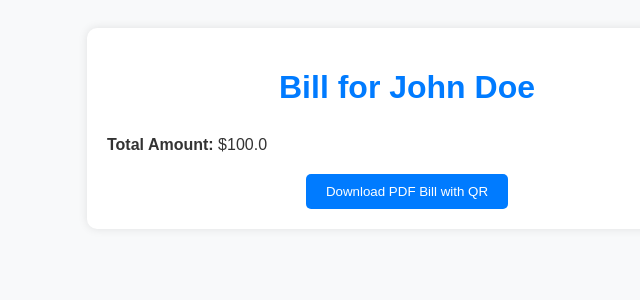
After one commit to Himika-Tasnim/Auction-House, a Django app: page /generate-bill/ in a window 1280 px wide. The commit adds this page. Shown: the top 300 px of the page, without its empty margins (233-873 px from the left). Run offline with Django 4.2, Linux system fonts and the light colour scheme; some libraries are stand-ins or nearby versions.

Commit message:
merged (Mainoor)

```diff
--- a/AuctionHouse/AuctionHouse/settings.py
+++ b/AuctionHouse/AuctionHouse/settings.py
@@ -138,8 +138,8 @@ EMAIL_BACKEND = 'django.core.mail.backends.smtp.EmailBackend'
 EMAIL_HOST = 'smtp.gmail.com'
 EMAIL_PORT = 587
 EMAIL_USE_TLS = True
-EMAIL_HOST_USER = ""
-EMAIL_HOST_PASSWORD = ""
+EMAIL_HOST_USER = "sadnan.ornob@gmail.com"
+EMAIL_HOST_PASSWORD = "rdcb khgq uaov fswn"
 UNIQUE_EMAIL = True
 ACCOUNT_EMAIL_REQUIRED = True
 ACCOUNT_EMAIL_VERIFICATION = 'mandatory'
--- a/AuctionHouse/templates/account/logout.html
+++ b/AuctionHouse/templates/account/logout.html
@@ -4,7 +4,7 @@
 {% block content %}
 <br><br><br><br><br><br>
 <div class="container d-flex justify-content-center align-items-center">
-    <div class="card p-4 border-primary rounded shadow" style="background-color: #001f3f; max-width: 400px;">
+    <div class="card p-4 border-primary rounded shadow text-white" style="background-color: #001f3f; max-width: 400px;">
         <p>{% trans 'Are you sure you want to sign out?' %}</p>
     {% url 'account_logout' as action_url %}
     {% element form method="post" action=action_url no_visible_fields=True %}
--- a/AuctionHouse/templates/base.html
+++ b/AuctionHouse/templates/base.html
@@ -109,6 +109,12 @@
               </li>
               <li class="nav-item">
                   <a class="nav-link" href="{% url 'website:create_auction' %}">Sell House</a>
+              </li>
+              <li class="nav-item">
+                <a class="nav-link" href="{% url 'website:refund' %}">Refund</a>
+              </li>
+              <li class="nav-item">
+                <a class="nav-link" href="{% url 'website:generate_bill' %}">Generate Bill</a>
               </li>
 
           {% else %}
--- a/AuctionHouse/userProfile/templates/userProfile/profile_view.html
+++ b/AuctionHouse/userProfile/templates/userProfile/profile_view.html
@@ -11,7 +11,7 @@
             Email: {{ profile.user.email }}<br>
             Phone: {{ profile.phone }}<br>
             Address: {{ profile.address }}</p>
-            <a href="{%url 'userProfile:otp_verification'%}" class="btn btn-primary "
+            <a href="{%url 'userProfile:profile_update'%}" class="btn btn-primary "
             style="
             background-color: white;
             color: #001f3f;
--- a/AuctionHouse/userProfile/views.py
+++ b/AuctionHouse/userProfile/views.py
@@ -7,6 +7,7 @@ from django.contrib.auth import logout
 import random
 from django.core.mail import send_mail
 from django.contrib import messages
+from django.conf import settings
 
 
 # Create your views here.
@@ -60,7 +61,7 @@ def profile_update(request):
         send_mail(
             'OTP for Profile Update',
             f'Your OTP for profile update is: {otp}',
-            'settings.EMAIL_HOST_USER',
+            settings.EMAIL_HOST_USER,
             [request.user.email],
             fail_silently=False,
         )
--- a/AuctionHouse/website/admin.py
+++ b/AuctionHouse/website/admin.py
@@ -5,3 +5,4 @@ admin.site.register(AuctionItem, AuctionItemAdmin)
 admin.site.register(Wishlist)
 admin.site.register(Bid)
 admin.site.register(AdvisorSlot)
+admin.site.register(RefundRequest)
--- a/AuctionHouse/website/forms.py
+++ b/AuctionHouse/website/forms.py
@@ -31,3 +31,8 @@ class MeetingForm(forms.ModelForm):
             'slot2': forms.DateTimeInput(attrs={'type': 'datetime-local'}),
             'slot3': forms.DateTimeInput(attrs={'type': 'datetime-local'}),
         }
+
+class RefundRequestForm(forms.ModelForm):
+    class Meta:
+        model = RefundRequest
+        fields = ['reason', 'bank_branch', 'bank_account_number']
--- a/AuctionHouse/website/templates/auction_detail.html
+++ b/AuctionHouse/website/templates/auction_detail.html
@@ -81,6 +81,12 @@
       <!-- Display Auction Image -->
       <div class="container-col1">
         <img src="{{ auction_detail.image.url }}" alt="{{ auction_detail.title }}" class="img-fluid">
+        <br>
+        {% if auction_detail.sketchfab_script %}
+          <div class="sketchfab-embed-wrapper">
+              {{ auction_detail.sketchfab_script|safe }}
+          </div>
+        {% endif %}
       </div>
 
       <!-- Auction Details -->
--- /dev/null
+++ b/AuctionHouse/website/templates/bill_template.html
@@ -0,0 +1,114 @@
+<!DOCTYPE html>
+<html lang="en">
+<head>
+    <meta charset="UTF-8">
+    <meta http-equiv="X-UA-Compatible" content="IE=edge">
+    <meta name="viewport" content="width=device-width, initial-scale=1.0">
+    <title>Bill</title>
+    <style>
+        body {
+            font-family: Arial, sans-serif;
+            background-color: #f8f9fa;
+            color: #333;
+            padding: 20px;
+        }
+        .bill-container {
+            max-width: 600px;
+            margin: 0 auto;
+            background-color: #fff;
+            border-radius: 10px;
+            box-shadow: 0 0 10px rgba(0, 0, 0, 0.1);
+            padding: 20px;
+        }
+        h1 {
+            color: #007bff;
+            text-align: center;
+        }
+        .bill-details {
+            margin-top: 30px;
+        }
+        .bill-details p {
+            margin-bottom: 10px;
+        }
+        .bill-details p span {
+            font-weight: bold;
+        }
+        .qr-code {
+            text-align: center;
+            margin-top: 20px;
+        }
+        .download-button {
+            text-align: center;
+            margin-top: 20px;
+        }
+        .download-button button {
+            background-color: #007bff;
+            color: #fff;
+            padding: 10px 20px;
+            border: none;
+            border-radius: 5px;
+            cursor: pointer;
+        }
+        .download-button button:hover {
+            background-color: #0056b3;
+        }
+    </style>
+</head>
+<body>
+    <div class="bill-container" id="bill-container">
+        <h1>Bill for {{ customer_name }}</h1>
+        <div class="bill-details">
+            <p><span>Total Amount:</span> ${{ total_amount }}</p>
+            <!-- Add other bill details here -->
+        </div>
+        <div class="qr-code" id="qr-code"></div>
+        <div class="download-button">
+            <button onclick="generatePDF()">Download PDF Bill with QR</button>
+        </div>
+    </div>
+
+    <script src="https://cdnjs.cloudflare.com/ajax/libs/jspdf/2.5.3/jspdf.umd.min.js"></script>
+    <script src="https://cdnjs.cloudflare.com/ajax/libs/qrcodejs/1.0.0/qrcode.min.js"></script>
+    <script>
+        function generatePDF() {
+            const billContainer = document.getElementById('bill-container');
+            const qrCodeElement = document.getElementById('qr-code');
+
+            // Encode bill details as JSON string
+            const billDetails = {
+                customer_name: '{{ customer_name }}',
+                total_amount: '{{ total_amount }}',
+                // Add other bill details here
+            };
+            const billDetailsString = JSON.stringify(billDetails);
+
+            // Generate QR code
+            const qrCode = new QRCode(qrCodeElement, {
+                text: billDetailsString,
+                width: 128,
+                height: 128,
+                colorDark : '#000000',
+                colorLight : '#ffffff',
+                correctLevel : QRCode.CorrectLevel.H
+            });
+
+            // Generate PDF
+            const pdf = new jsPDF();
+            pdf.html(billContainer, {
+                callback: function (pdf) {
+                    // Get QR code image data
+                    const imageData = qrCodeElement.querySelector('img').src;
+
+                    // Embed QR code image in PDF
+                    pdf.addImage(imageData, 'PNG', 20, 250, 50, 50); // Adjust position and size as needed
+
+                    // Save PDF
+                    pdf.save('bill_with_qr.pdf');
+                }
+            });
+        }
+    </script>
+    <script src="https://cdnjs.cloudflare.com/ajax/libs/jspdf/2.5.3/jspdf.umd.min.js"></script>
+
+</body>
+</html>
--- a/AuctionHouse/website/urls.py
+++ b/AuctionHouse/website/urls.py
@@ -23,7 +23,9 @@ urlpatterns = [
     path('winner_me/', views.winner_me, name='winner_me'),
     path('meeting/<int:item_id>/', views.meeting, name='meeting'),
     path('advisors/',views.Advisor_Page,name='advisors'),
-    path('advisors/<str:id>',views.Advisor_Inside,name='advisorInside')
+    path('advisors/<str:id>',views.Advisor_Inside,name='advisorInside'),
+    path('refund/', views.refund_request, name='refund'),
+    path('generate-bill/', views.generate_bill, name='generate_bill')
 
 ]
 
--- a/AuctionHouse/website/views.py
+++ b/AuctionHouse/website/views.py
@@ -9,6 +9,7 @@ from django.template.loader import render_to_string
 from django.core.mail import send_mail
 from django.conf import settings
 from decimal import Decimal
+from django.http import HttpResponse
 
 
 def live_auction_items(request):
@@ -254,3 +255,23 @@ def Advisor_Inside(request,id):
     slots = AdvisorSlot.objects.filter(user=advisor)
 
     return render(request,'advisor_inside.html',{'advisor':advisor,'slots':slots})
+
+def refund_request(request):
+    if request.method == 'POST':
+        form = RefundRequestForm(request.POST)
+        if form.is_valid():
+            form.save()  # Save the form data to the database
+            return redirect('userProfile:home')  # Redirect to a success page
+    else:
+        form = RefundRequestForm()
+    return render(request, 'refund.html', {'form': form})
+
+def generate_bill(request):
+    context = {
+        'customer_name': 'John Doe',
+        'total_amount': 100.00,
+
+    }
+    html_content = render_to_string('bill_template.html', context)
+
+    return HttpResponse(html_content, content_type='text/html')
```
Also changed, not shown: AuctionHouse/userProfile/templates/userProfile/otp_verification.html (+8 -52 lines), AuctionHouse/userProfile/templates/userProfile/profile_update.html (+13 -0 lines), AuctionHouse/website/models.py (+10 -0 lines), AuctionHouse/website/templates/bidding.html (+8 -0 lines), AuctionHouse/website/templates/create_auction.html (+8 -0 lines), AuctionHouse/website/templates/refund.html (added, +24 -0 lines), AuctionHouse/db.sqlite3, AuctionHouse/media/auction_item_images/pexels-photo-323780_EEEcGO2.webp (added), AuctionHouse/website/migrations/0007_refundrequest_auctionitem_sketchfab_script.py (added).
